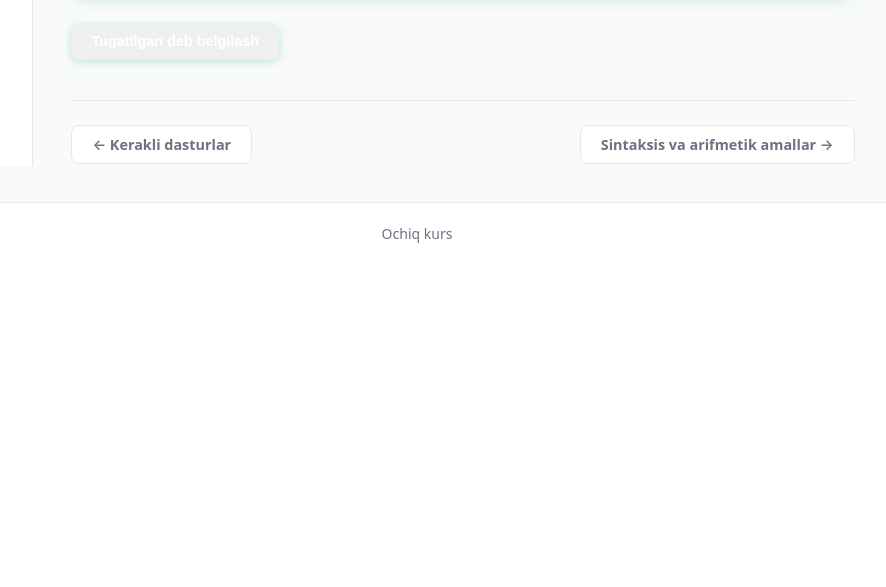
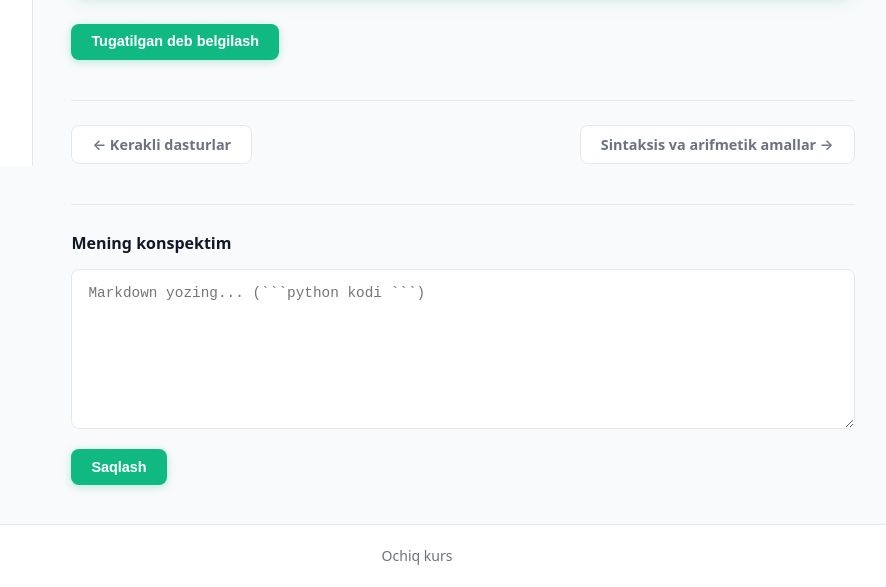
Before and after one commit to muzaffar-murodovich/opencourse, a Django app: a page that uses templates/learning/lesson_detail.html in a window 1280 px wide. Shown: the part 634-1221 px from the top of the page, without its empty margins (223-1109 px from the left). Before the commit the page ends 877 px from the top, so only its background shows below. Run offline with Django 5.2, Linux system fonts and the light colour scheme; a user stored in the database is signed in; data comes from the database, SQL or seed files in the repository; both versions use the stored data as it was after the commit; data that the repository does not hold is empty; some libraries are stand-ins or nearby versions.

Commit message:
markdown, notes added

````diff
--- a/learning/models.py
+++ b/learning/models.py
@@ -1,3 +1,4 @@
+from django.conf import settings
 from django.db import models
 from django.contrib.auth import get_user_model
 
@@ -78,3 +79,28 @@ class LessonProgress(models.Model):
     def __str__(self):
         status = "done" if self.is_completed else "in progress"
         return f"{self.user.username} – {self.lesson.title} ({status})"
+
+
+class Note(models.Model):
+    user = models.ForeignKey(
+        settings.AUTH_USER_MODEL,
+        on_delete=models.CASCADE,
+        related_name='notes',
+    )
+    lesson = models.ForeignKey(
+        Lesson,
+        on_delete=models.CASCADE,
+        related_name='notes',
+    )
+    content = models.TextField()
+    created_at = models.DateTimeField(auto_now_add=True)
+    updated_at = models.DateTimeField(auto_now=True)
+
+    class Meta:
+        unique_together = [('user', 'lesson')]
+        indexes = [
+            models.Index(fields=['user', 'lesson']),
+        ]
+
+    def __str__(self):
+        return f"{self.user.username} – note for {self.lesson.title}"
--- a/learning/urls.py
+++ b/learning/urls.py
@@ -29,4 +29,9 @@ urlpatterns = [
         views.mark_lesson_complete,
         name='mark_complete',
     ),
+    path(
+        '<slug:skill_slug>/<slug:subskill_slug>/<slug:lesson_slug>/note/',
+        views.save_note,
+        name='save_note',
+    ),
 ]
--- /dev/null
+++ b/learning/utils.py
@@ -0,0 +1,32 @@
+import markdown
+import bleach
+
+_ALLOWED_TAGS = [
+    'h1', 'h2', 'h3', 'h4', 'h5', 'h6',
+    'p', 'ul', 'ol', 'li', 'br', 'hr',
+    'strong', 'em', 'b', 'i',
+    'code', 'pre', 'blockquote', 'a',
+]
+
+_ALLOWED_ATTRS = {
+    'a':    ['href', 'title'],
+    'code': ['class'],   # preserves language-* class for Highlight.js
+    'pre':  ['class'],
+}
+
+
+def render_markdown(text: str) -> str:
+    """Render Markdown to sanitized HTML.
+
+    Supports fenced code blocks (```python … ```).
+    Output is stripped of any disallowed tags to prevent XSS.
+    """
+    if not text:
+        return ''
+    html = markdown.markdown(text, extensions=['fenced_code'])
+    return bleach.clean(
+        html,
+        tags=_ALLOWED_TAGS,
+        attributes=_ALLOWED_ATTRS,
+        strip=True,
+    )
--- a/learning/views.py
+++ b/learning/views.py
@@ -1,10 +1,14 @@
+import json
+
 from django.contrib.auth.decorators import login_required
 from django.contrib.auth.mixins import LoginRequiredMixin
 from django.http import JsonResponse
 from django.shortcuts import get_object_or_404, render
+from django.utils.safestring import mark_safe
 from django.views import View
 
-from .models import Lesson, LessonProgress, Skill, Subskill
+from .models import Lesson, LessonProgress, Note, Skill, Subskill
+from .utils import render_markdown
 
 
 # ---------------------------------------------------------------------------
@@ -123,6 +127,8 @@ class LessonDetailView(LoginRequiredMixin, View):
 
         sidebar_subskills = skill.subskills.prefetch_related('lessons').order_by('order')
 
+        note = Note.objects.filter(user=request.user, lesson=lesson).first()
+
         ctx = {
             'skill': skill,
             'subskill': subskill,
@@ -135,6 +141,9 @@ class LessonDetailView(LoginRequiredMixin, View):
             'sidebar_subskills': sidebar_subskills,
             'current_subskill': subskill,
             'current_lesson': lesson,
+            'lesson_description_html': mark_safe(render_markdown(lesson.description)),
+            'note': note,
+            'note_rendered': mark_safe(render_markdown(note.content)) if note and note.content else '',
         }
         return render(request, self.template_name, ctx)
 
@@ -163,3 +172,29 @@ def mark_lesson_complete(request, skill_slug, subskill_slug, lesson_slug):
         'is_completed': progress.is_completed,
         'lesson_id': lesson.id,
     })
+
+
+# ---------------------------------------------------------------------------
+# POST /malaka/<skill_slug>/<subskill_slug>/<lesson_slug>/note/
+# ---------------------------------------------------------------------------
+
+@login_required
+def save_note(request, skill_slug, subskill_slug, lesson_slug):
+    if request.method != 'POST':
+        return JsonResponse({'error': 'Method not allowed'}, status=405)
+
+    skill = get_object_or_404(Skill, slug=skill_slug)
+    subskill = get_object_or_404(Subskill, slug=subskill_slug, skill=skill)
+    lesson = get_object_or_404(Lesson, slug=lesson_slug, subskill=subskill)
+
+    try:
+        content = json.loads(request.body).get('content', '')
+    except (json.JSONDecodeError, ValueError):
+        return JsonResponse({'error': 'Invalid JSON'}, status=400)
+
+    Note.objects.update_or_create(
+        user=request.user,
+        lesson=lesson,
+        defaults={'content': content},
+    )
+    return JsonResponse({'status': 'ok'})
--- a/static/css/style.css
+++ b/static/css/style.css
@@ -564,7 +564,7 @@ h1 {
 .btn-primary,
 .btn.btn-primary,
 .btn-login {
-  background: ar(--color-primary);
+  background: var(--color-primary);
   color: #fff;
   box-shadow: 0 2px 8px rgba(16,185,129,.28);
 }
@@ -801,3 +801,103 @@ a:focus-visible { outline: 2px solid var(--color-accent); outline-offset: 2px; b
 @media (prefers-reduced-motion: reduce) {
   *, *::before, *::after { animation: none !important; transition: none !important; }
 }
+
+/* ── Markdown Rendered Content (.md-content) ────── */
+.md-content { line-height: 1.75; color: var(--text); }
+.md-content h1,
+.md-content h2,
+.md-content h3,
+.md-content h4 { margin: 1.25em 0 .5em; font-weight: 700; letter-spacing: -.01em; }
+.md-content h1 { font-size: 1.5rem; }
+.md-content h2 { font-size: 1.25rem; }
+.md-content h3 { font-size: 1.1rem; }
+.md-content h4 { font-size: 1rem; }
+.md-content p  { margin-bottom: 1em; }
+.md-content ul,
+.md-content ol { margin: .5em 0 1em 1.5em; }
+.md-content li { margin-bottom: .3em; }
+.md-content blockquote {
+  border-left: 3px solid var(--color-accent);
+  margin: 1em 0;
+  padding: .6em 1em;
+  background: var(--color-accent-light);
+  border-radius: 0 var(--radius-sm) var(--radius-sm) 0;
+  color: var(--muted);
+}
+.md-content code {
+  background: var(--border-light);
+  padding: .15em .4em;
+  border-radius: 4px;
+  font-size: .875em;
+  font-family: 'SF Mono', 'Fira Code', 'Courier New', monospace;
+}
+.md-content pre {
+  margin: 1em 0;
+  border-radius: var(--radius-sm);
+  overflow-x: auto;
+  border: 1px solid var(--border);
+}
+.md-content pre code {
+  background: none;
+  padding: 0;
+  font-size: .875em;
+  border-radius: 0;
+}
+.md-content a {
+  color: var(--color-primary);
+  text-decoration: underline;
+  text-underline-offset: 2px;
+}
+.md-content hr {
+  border: none;
+  border-top: 1px solid var(--border);
+  margin: 1.5em 0;
+}
+.lesson-desc { margin-bottom: 1.75rem; }
+
+/* ── Notes Section ──────────────────────────────── */
+.notes-section {
+  margin-top: 2.5rem;
+  padding-top: 1.75rem;
+  border-top: 1px solid var(--border);
+}
+.notes-section > h3 {
+  font-size: 1rem;
+  font-weight: 700;
+  margin-bottom: 1rem;
+  color: var(--text);
+}
+.note-preview {
+  background: var(--surface);
+  border: 1.5px solid var(--border);
+  border-radius: var(--radius);
+  padding: 1.25rem 1.5rem;
+  margin-bottom: 1rem;
+}
+.note-textarea {
+  width: 100%;
+  min-height: 160px;
+  resize: vertical;
+  border-radius: var(--radius-sm);
+  border: 1.5px solid var(--border);
+  padding: .75rem 1rem;
+  font-size: .9rem;
+  font-family: 'SF Mono', 'Fira Code', 'Courier New', monospace;
+  line-height: 1.6;
+  color: var(--text);
+  background: var(--surface);
+  transition: border-color .2s, box-shadow .2s;
+}
+.note-textarea:focus {
+  outline: none;
+  border-color: var(--color-accent);
+  box-shadow: 0 0 0 3px rgba(110,231,183,.2);
+}
+.note-actions {
+  display: flex;
+  align-items: center;
+  gap: 1rem;
+  margin-top: .75rem;
+}
+.note-status { font-size: .875rem; font-weight: 600; }
+.note-status-ok { color: var(--color-primary); }
--- a/templates/learning/lesson_detail.html
+++ b/templates/learning/lesson_detail.html
@@ -12,6 +12,10 @@
 
 <h1>{{ lesson.title }}</h1>
 
+{% if lesson_description_html %}
+  <div class="md-content lesson-desc">{{ lesson_description_html }}</div>
+{% endif %}
+
 <!-- YouTube embed -->
 <div class="video-wrapper">
   <iframe
@@ -24,10 +28,6 @@
     >
   </iframe>
 </div>
-
-{% if lesson.description %}
-  <p class="description">{{ lesson.description }}</p>
-{% endif %}
 
 <!-- Mark complete -->
 <div class="complete-section">
@@ -60,14 +60,58 @@
   {% endif %}
 </div>
 
+<!-- Personal notes -->
+{% if user.is_authenticated %}
+<section class="notes-section">
+  <h3>Mening konspektim</h3>
+
+  {% if note_rendered %}
+  <div class="note-preview md-content">
+    {{ note_rendered }}
+  </div>
+  {% endif %}
+
+  <textarea
+    id="note-content"
+    class="note-textarea"
+    placeholder="Markdown yozing... (```python kodi ```)">{{ note.content|default:'' }}</textarea>
+
+  <div class="note-actions">
+    <button
+      id="btn-save-note"
+      class="btn-primary"
+      data-url="{% url 'learning:save_note' skill.slug subskill.slug lesson.slug %}"
+    >
+      Saqlash
+    </button>
+    <span id="note-status" class="note-status"></span>
+  </div>
+</section>
+{% endif %}
+
+<!-- Syntax highlighting for code blocks in description and notes -->
+<link rel="stylesheet" href="https://cdnjs.cloudflare.com/ajax/libs/highlight.js/11.9.0/styles/github.min.css">
+<script src="https://cdnjs.cloudflare.com/ajax/libs/highlight.js/11.9.0/highlight.min.js"></script>
 <script>
 (function () {
-  var btn = document.getElementById('btn-complete');
-  if (!btn) return;
+  // Normalize class="python" → class="language-python" for Highlight.js
+  document.querySelectorAll('pre code[class]').forEach(function (el) {
+    var c = el.className;
+    if (!c.startsWith('language-') && !c.startsWith('hljs')) {
+      el.classList.replace(c, 'language-' + c);
+    }
+  });
+  hljs.highlightAll();
+}());
+</script>
 
-  btn.addEventListener('click', function () {
-    var url = btn.dataset.url;
-    fetch(url, {
+<script>
+(function () {
+  // Mark lesson complete
+  var btnComplete = document.getElementById('btn-complete');
+  if (btnComplete) {
+    btnComplete.addEventListener('click', function () {
+      fetch(btnComplete.dataset.url, {
         method: 'POST',
         headers: {
           'X-CSRFToken': '{{ csrf_token }}',
@@ -81,11 +125,39 @@
           var badge = document.createElement('p');
           badge.className = 'completed-badge';
           badge.textContent = '\u2713 Completed';
-        btn.parentNode.replaceChild(badge, btn);
+          btnComplete.parentNode.replaceChild(badge, btnComplete);
         }
       })
       .catch(function (err) { console.error('Error marking lesson complete:', err); });
     });
+  }
+
+  // Save note
+  var btnNote = document.getElementById('btn-save-note');
+  var noteStatus = document.getElementById('note-status');
+  if (btnNote) {
+    btnNote.addEventListener('click', function () {
+      var content = document.getElementById('note-content').value;
+      fetch(btnNote.dataset.url, {
+        method: 'POST',
+        headers: {
+          'X-CSRFToken': '{{ csrf_token }}',
+          'Content-Type': 'application/json',
+        },
+        credentials: 'same-origin',
+        body: JSON.stringify({ content: content }),
+      })
+      .then(function (res) { return res.json(); })
+      .then(function (data) {
+        if (data.status === 'ok') {
+          noteStatus.textContent = '\u2713 Saqlandi';
+          noteStatus.className = 'note-status note-status-ok';
+          setTimeout(function () { noteStatus.textContent = ''; }, 2500);
+        }
+      })
+      .catch(function (err) { console.error('Note save error:', err); });
+    });
+  }
 }());
 </script>
 {% endblock %}
````
Also changed, not shown: learning/admin.py (+9 -1 lines), db.sqlite3, learning/migrations/0002_note.py (added), 2 other files. Lines whose indentation alone changed are shown as unchanged.
